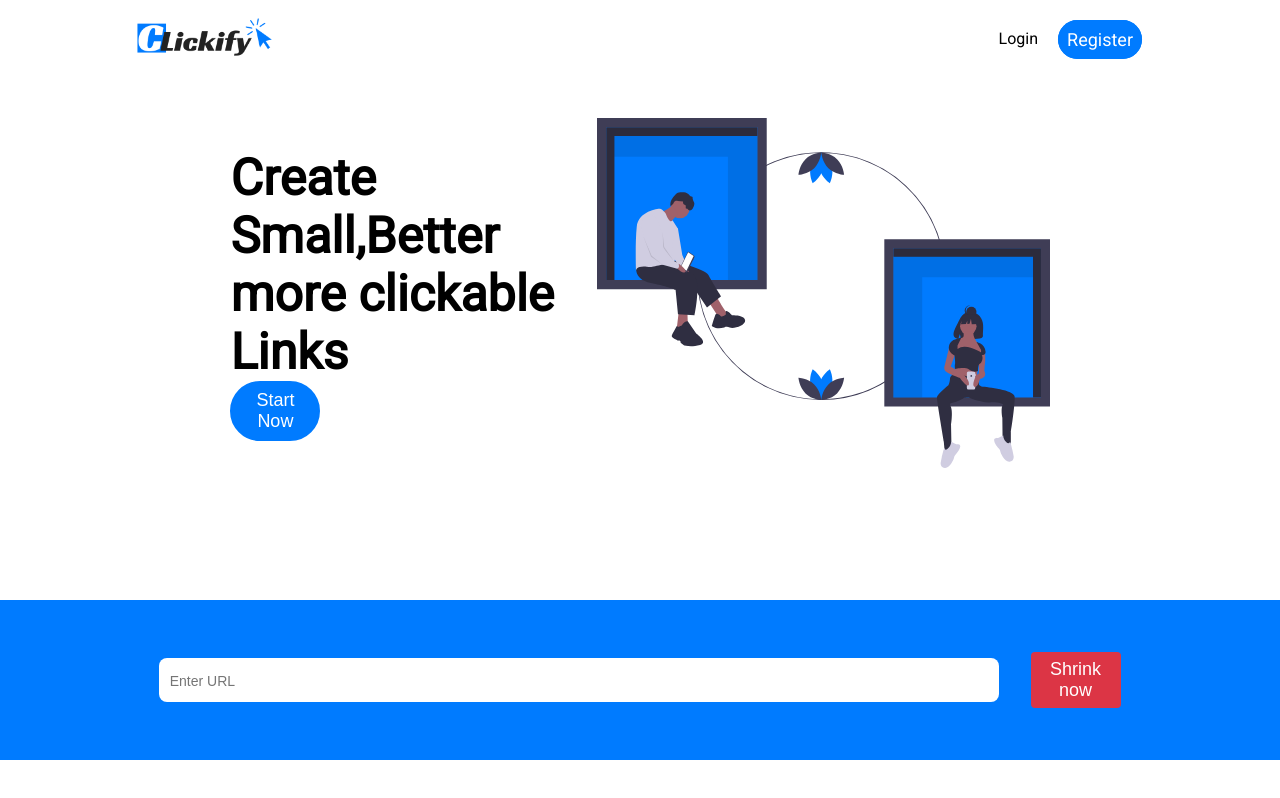
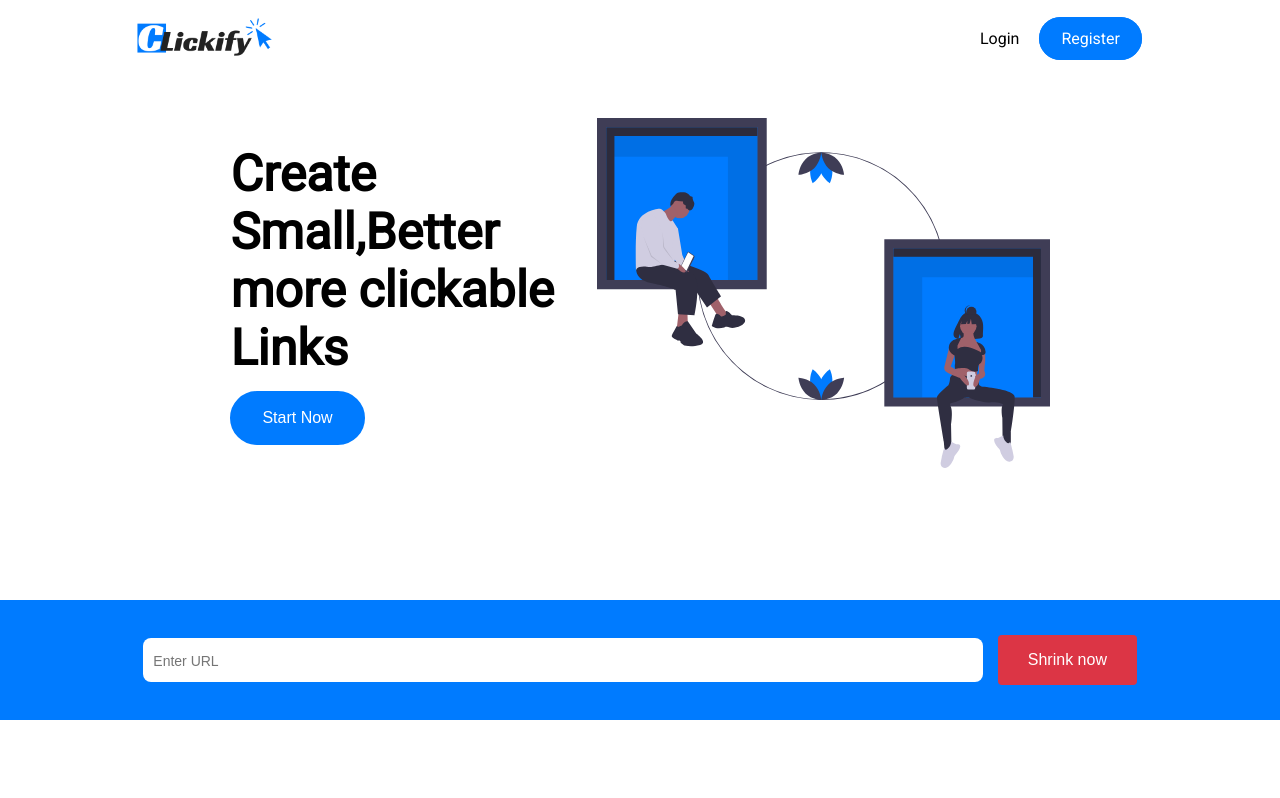
Before and after one commit to Clickify-co/clickify-frontend, a React (Create React App) app: page / in a window 1280 px wide. Built offline with nearby package versions, Linux system fonts and the light colour scheme.

Commit message:
Big Fixes

```diff
--- a/src/dashboardComponent/dashboard.css
+++ b/src/dashboardComponent/dashboard.css
@@ -6,11 +6,8 @@
 .btn {
   color: #fff;
   background-color: #e02d1b;
-  font-size: 18px;
-  padding: 7px;
   border-radius: 4px;
   border: none;
-  width: 90px;
 }
 
 a {
--- a/src/homeComponent/Home.js
+++ b/src/homeComponent/Home.js
@@ -34,7 +34,7 @@ class Home extends Component {
                         <div className="hero">
                             <div className="display-1">
                                 Create Small,Better
-                                    <br />
+                                <br />
                                 more clickable Links
                                 <br />
                                 <button className="btn btn-lg btn-primary">
--- a/src/homeComponent/home.css
+++ b/src/homeComponent/home.css
@@ -20,7 +20,7 @@ nav {
 .nav-link a {
   display: block;
   text-decoration: none;
-  color: black;
+  color: black !important;
   padding-left: 10px;
   padding-right: 10px;
   padding-bottom: 10px;
@@ -46,7 +46,7 @@ nav {
 
 /* Section-1 CSS*/
 .quick-create {
-  min-height: 20vh;
+  height: 15vh;
   display: flex;
   padding: 0% 10%;
   justify-content: space-evenly;
```
Also changed, not shown: 1 other file (tests, documents, lock files or other folders).
